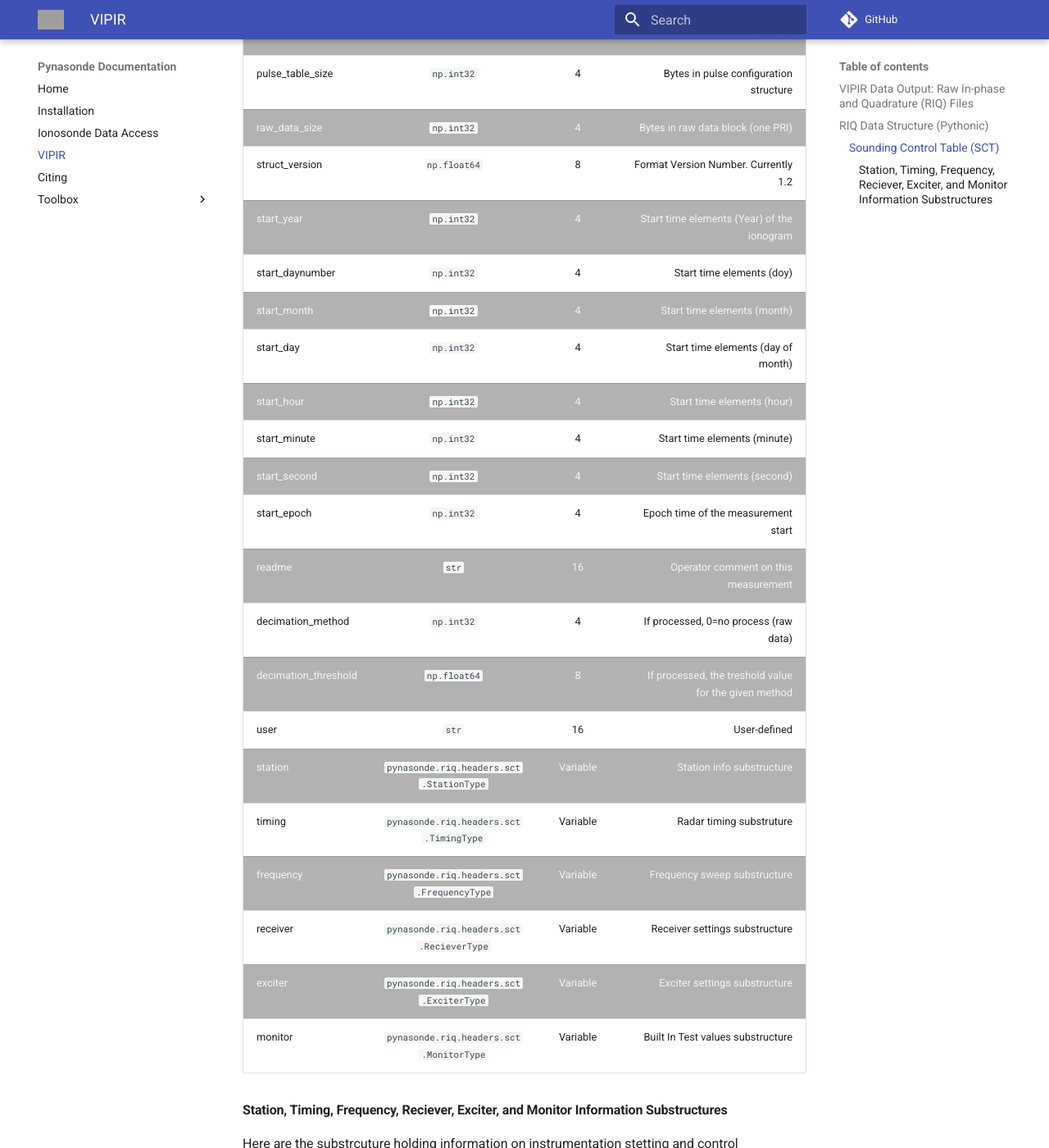
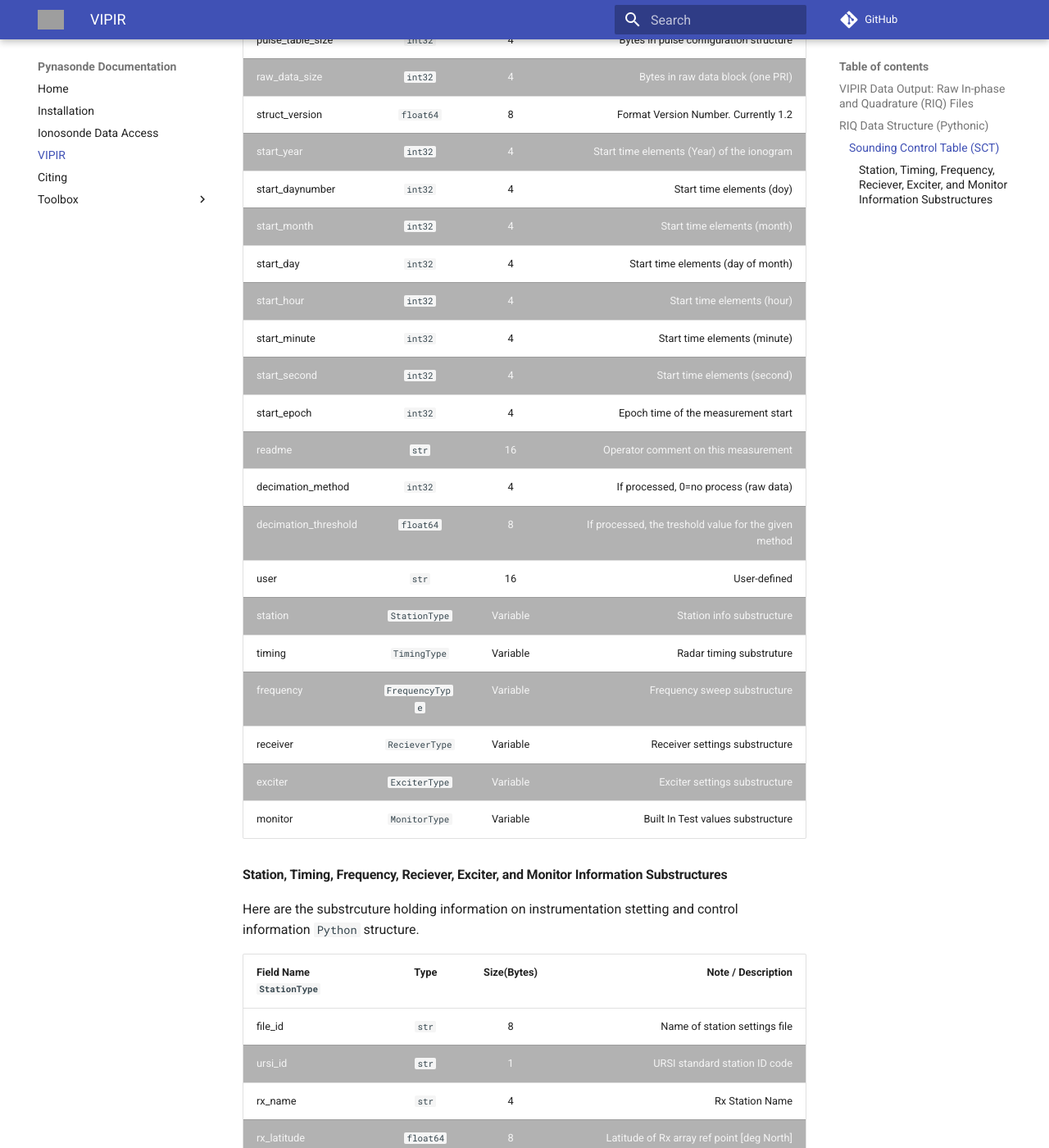
Before and after one commit to shibaji7/pynasonde, an MkDocs documentation site: the page built from docs/user/vipir.md, in a window 1280 px wide and 1400 px high, scrolled down 1270 px. Shown: the whole window at 82% size. Built offline with MkDocs 1.6.1 and Material for MkDocs 9.7.7, drawn with Linux system fonts in a browser that asks for light colours; comment, search, counter and statistics services are not loaded; some of the changed text lies outside the part shown; grey boxes are pictures that could not be loaded.

Commit message:
Updated vipir docs

```diff
--- a/docs/user/vipir.md
+++ b/docs/user/vipir.md
@@ -34,29 +34,29 @@ Here is the SCT `Python` structure. However, `C` and `FORTRAN` both structure fo
 
 | Field Name              | Type     | Size(Bytes) | Note / Description  |
 | :---------------- | :------: | :------: | ----: |
-| magic             |  `np.int32`        | 4 | `0x51495200` (/nullRIQ) Possibly Byte Reversed |
-| sounding_table_size  |  `np.int32`     | 4 | Bytes in sounder configuration structure |
-| pulse_table_size  |  `np.int32`     | 4 | Bytes in pulse configuration structure |
-| raw_data_size  |  `np.int32`     | 4 | Bytes in raw data block (one PRI) |
-| struct_version  | `np.float64`     | 8 | Format Version Number.  Currently 1.2 |
-| start_year  | `np.int32`     | 4 | Start time elements (Year) of the ionogram |
-| start_daynumber  | `np.int32`     | 4 | Start time elements (doy) |
-| start_month | `np.int32`     | 4 | Start time elements (month) |
-| start_day  | `np.int32`     | 4 | Start time elements (day of month) |
-| start_hour  | `np.int32`     | 4 | Start time elements (hour) |
-| start_minute  | `np.int32`     | 4 | Start time elements (minute) |
-| start_second  | `np.int32`     | 4 | Start time elements (second) |
-| start_epoch  | `np.int32`     | 4 | Epoch time of the measurement start |
+| magic             |  `int32`        | 4 | `0x51495200` (/nullRIQ) Possibly Byte Reversed |
+| sounding_table_size  |  `int32`     | 4 | Bytes in sounder configuration structure |
+| pulse_table_size  |  `int32`     | 4 | Bytes in pulse configuration structure |
+| raw_data_size  |  `int32`     | 4 | Bytes in raw data block (one PRI) |
+| struct_version  | `float64`     | 8 | Format Version Number.  Currently 1.2 |
+| start_year  | `int32`     | 4 | Start time elements (Year) of the ionogram |
+| start_daynumber  | `int32`     | 4 | Start time elements (doy) |
+| start_month | `int32`     | 4 | Start time elements (month) |
+| start_day  | `int32`     | 4 | Start time elements (day of month) |
+| start_hour  | `int32`     | 4 | Start time elements (hour) |
+| start_minute  | `int32`     | 4 | Start time elements (minute) |
+| start_second  | `int32`     | 4 | Start time elements (second) |
+| start_epoch  | `int32`     | 4 | Epoch time of the measurement start |
 | readme  | `str`     | 16 | Operator comment on this measurement |
-| decimation_method  | `np.int32`     | 4 | If processed, 0=no process (raw data) |
-| decimation_threshold  | `np.float64`     | 8 | If processed, the treshold value for the given method |
+| decimation_method  | `int32`     | 4 | If processed, 0=no process (raw data) |
+| decimation_threshold  | `float64`     | 8 | If processed, the treshold value for the given method |
 | user  | `str`     | 16 | User-defined |
-| station  | `pynasonde.riq.headers.sct.StationType`     | Variable | Station info substructure |
-| timing  | `pynasonde.riq.headers.sct.TimingType`     | Variable | Radar timing substruture |
-| frequency  | `pynasonde.riq.headers.sct.FrequencyType`     | Variable | Frequency sweep substructure |
-| receiver  | `pynasonde.riq.headers.sct.RecieverType`     | Variable | Receiver settings substructure |
-| exciter  | `pynasonde.riq.headers.sct.ExciterType`     | Variable | Exciter settings substructure |
-| monitor  | `pynasonde.riq.headers.sct.MonitorType`     | Variable | Built In Test values substructure |
+| station  | `StationType`     | Variable | Station info substructure |
+| timing  | `TimingType`     | Variable | Radar timing substruture |
+| frequency  | `FrequencyType`     | Variable | Frequency sweep substructure |
+| receiver  | `RecieverType`     | Variable | Receiver settings substructure |
+| exciter  | `ExciterType`     | Variable | Exciter settings substructure |
+| monitor  | `MonitorType`     | Variable | Built In Test values substructure |
 
 #### Station, Timing, Frequency, Reciever, Exciter, and Monitor Information Substructures
 Here are the substrcuture holding information on instrumentation stetting and control information `Python` structure.
@@ -66,28 +66,28 @@ Here are the substrcuture holding information on instrumentation stetting and co
 | file_id             |  `str`        | 8 | Name of station settings file |
 | ursi_id             |  `str`        | 1 | URSI standard station ID code |
 | rx_name             |  `str`        | 4 | Rx Station Name |
-| rx_latitude             |  `np.float64`        | 8 | Latitude of Rx array ref point [deg North] |
-| rx_longitude             |  `np.float64`        | 8 | Longitude of Rx array ref point [deg East] |
-| rx_altitude             |  `np.float64`        | 8 | Meters above mean sea level |
-| rx_count             |  `np.int32`        | 4 | Number of defined receive antennas |
-| rx_antenna_type             |  `Array[str]`        | 32[4] | Rx antenna type text descriptors |
-| rx_position             |  2D `Array[np.float64]`        | 32X3[8] | X,Y,Z = (East,North,Up) Positon [m] of each Rx |
-| rx_direction             |  2D `Array[np.float64]`        | 32X3[8] | X,Y,Z = (East,North,Up) Direction of each Rx |
-| rx_height             |  `Array[np.float64]`        | 32[8] | Height above ground [m] |
-| rx_cable_length             |  `Array[np.float64]`        | 32[8] | physical length of receive cables [m] |
-| frontend_atten             |  `np.float64`        | 8 | Front End attenuator setting |
+| rx_latitude             |  `float64`        | 8 | Latitude of Rx array ref point [deg North] |
+| rx_longitude             |  `float64`        | 8 | Longitude of Rx array ref point [deg East] |
+| rx_altitude             |  `float64`        | 8 | Meters above mean sea level |
+| rx_count             |  `int32`        | 4 | Number of defined receive antennas |
+| rx_antenna_type             |  `[str]`        | 32[4] | Rx antenna type text descriptors |
+| rx_position             |  `[[float64]]`        | 32X3[8] | X,Y,Z = (East,North,Up) Positon [m] of each Rx |
+| rx_direction             | `[[float64]]`        | 32X3[8] | X,Y,Z = (East,North,Up) Direction of each Rx |
+| rx_height             |  `[float64]`        | 32[8] | Height above ground [m] |
+| rx_cable_length             |  `[float64]`        | 32[8] | physical length of receive cables [m] |
+| frontend_atten             |  `float64`        | 8 | Front End attenuator setting |
 | tx_name             |  `str`        | 4 | Transmitter station name |
-| tx_latitude             |  `np.float64`        | 8 | Latitude of Tx array ref point [deg North] |
-| tx_longitude             |  `np.float64`        | 8 | Latitude of Tx array ref point [deg East] |
-| tx_altitude             |  `np.float64`        | 8 | Meters above mean sea level |
+| tx_latitude             |  `float64`        | 8 | Latitude of Tx array ref point [deg North] |
+| tx_longitude             |  `float64`        | 8 | Latitude of Tx array ref point [deg East] |
+| tx_altitude             |  `float64`        | 8 | Meters above mean sea level |
 | tx_antenna_type             |  `str`        | 4 | Tx antenna type text descriptors |
-| tx_vector             |  `Array[np.float64]`        | 3[8] | Tx antenna direction vector [m] |
-| tx_height             |  `np.float64`        | 8 | Antenna height above reference ground [m] |
-| tx_cable_length | `np.float64` | 8 | Physical length of transmit cables [m] |
-| drive_band_count | `np.int32` | 4 | Number of antenna drive bands |
-| drive_band_bounds | 2D `Array[np.float64]` | 2X64[8] | Drive bands start/stop in kHz |
-| drive_band_atten | `Array[np.float64]` | 64[8] | Antenna drive atteunuation in dB |
-| rf_control | `np.int32` | 64[8] | -1 = none, 0 = drive/quiet, 1 = full, 2 = only quiet, 3 = only atten |
+| tx_vector             |  `[float64]`        | 3[8] | Tx antenna direction vector [m] |
+| tx_height             |  `float64`        | 8 | Antenna height above reference ground [m] |
+| tx_cable_length | `float64` | 8 | Physical length of transmit cables [m] |
+| drive_band_count | `int32` | 4 | Number of antenna drive bands |
+| drive_band_bounds | `[[float64]]` | 2X64[8] | Drive bands start/stop in kHz |
+| drive_band_atten | `[float64]` | 64[8] | Antenna drive atteunuation in dB |
+| rf_control | `int32` | 64[8] | -1 = none, 0 = drive/quiet, 1 = full, 2 = only quiet, 3 = only atten |
 | ref_type | `str` | 4 | Type of reference oscillator |
 | clock_type | `str` | 8 | Source of absoulte UT timing |
 | user | `str` | 16 | Spare space for user-defined information |
@@ -96,27 +96,27 @@ Here are the substrcuture holding information on instrumentation stetting and co
 | Field Name `TimingType`             | Type     | Size(Bytes) | Note / Description  |
 | :---------------- | :------: | :------: | ----: |
 | file_id             |  `str`        | 8 | Name of the timing settings file |
-| pri             |  `np.float64`        | 8 | Pulse Repetition Interval (PRI) (us) |
-| pri_count             |  `np.int32`        | 4 | Number of PRI's in the measurement |
-| ionogram_count             |  `np.int32`        | 4 | Repeat count for ionogram within same data file |
-| holdoff             |  `np.float64`        | 8 | Time between GPS 1 pps and start |
-| range_gate_offset             |  `np.float64`        | 8 | True range to gate 0 |
-| gate_count             |  `np.int32`        | 8 | Number of range gates, adjusted up for USB blocks |
-| gate_start             |  `np.float64`        | 8 | Start gate placement [us], adjusted |
-| gate_end             |  `np.float64`        | 8 | End gate placement [us], adjusted |
-| gate_step             |  `np.float64`        | 8 | Range delta [us] |
-| data_start             |  `np.float64`        | 8 | Data range placement start [us] |
-| data_width             |  `np.float64`        | 8 | Data pulse baud width [us] |
-| data_baud_count             |  `np.int32`        | 4 | Data pulse baud count |
+| pri             |  `float64`        | 8 | Pulse Repetition Interval (PRI) (us) |
+| pri_count             |  `int32`        | 4 | Number of PRI's in the measurement |
+| ionogram_count             |  `int32`        | 4 | Repeat count for ionogram within same data file |
+| holdoff             |  `float64`        | 8 | Time between GPS 1 pps and start |
+| range_gate_offset             |  `float64`        | 8 | True range to gate 0 |
+| gate_count             |  `int32`        | 8 | Number of range gates, adjusted up for USB blocks |
+| gate_start             |  `float64`        | 8 | Start gate placement [us], adjusted |
+| gate_end             |  `float64`        | 8 | End gate placement [us], adjusted |
+| gate_step             |  `float64`        | 8 | Range delta [us] |
+| data_start             |  `float64`        | 8 | Data range placement start [us] |
+| data_width             |  `float64`        | 8 | Data pulse baud width [us] |
+| data_baud_count             |  `int32`        | 4 | Data pulse baud count |
 | data_wave_file             |  `str`        | 8 | Data baud pattern file name |
-| data_baud             |  `Array[np.float64]`        | 1024[8] | Data waveform baud pattern |
-| data_pairs             |  `np.int32`        | 4 | Number of IQ pairs in waveform memory |
-| cal_start             |  `np.float64`        | 8 | Cal range placement start [us] |
-| cal_width             |  `np.float64`        | 8 | Cal pulse baud width [us] |
-| cal_baud_count             |  `np.int32`        | 4 | Cal pulse baud count |
+| data_baud             |  `[float64]`        | 1024[8] | Data waveform baud pattern |
+| data_pairs             |  `int32`        | 4 | Number of IQ pairs in waveform memory |
+| cal_start             |  `float64`        | 8 | Cal range placement start [us] |
+| cal_width             |  `float64`        | 8 | Cal pulse baud width [us] |
+| cal_baud_count             |  `int32`        | 4 | Cal pulse baud count |
 | cal_baud_count             |  `str`        | 8 | Alternative baud pattern file name |
-| cal_baud             |  `Array[np.float64]`        | 1024[8] | Cal waveform baud pattern |
-| cal_pairs             |  `np.int32`        | 4 | Number of IQ pairs in waveform memory |
+| cal_baud             |  `[float64]`        | 1024[8] | Cal waveform baud pattern |
+| cal_pairs             |  `int32`        | 4 | Number of IQ pairs in waveform memory |
 | user             |  `str`        | 16 | Spare space for user-defined information |
 
 
```
